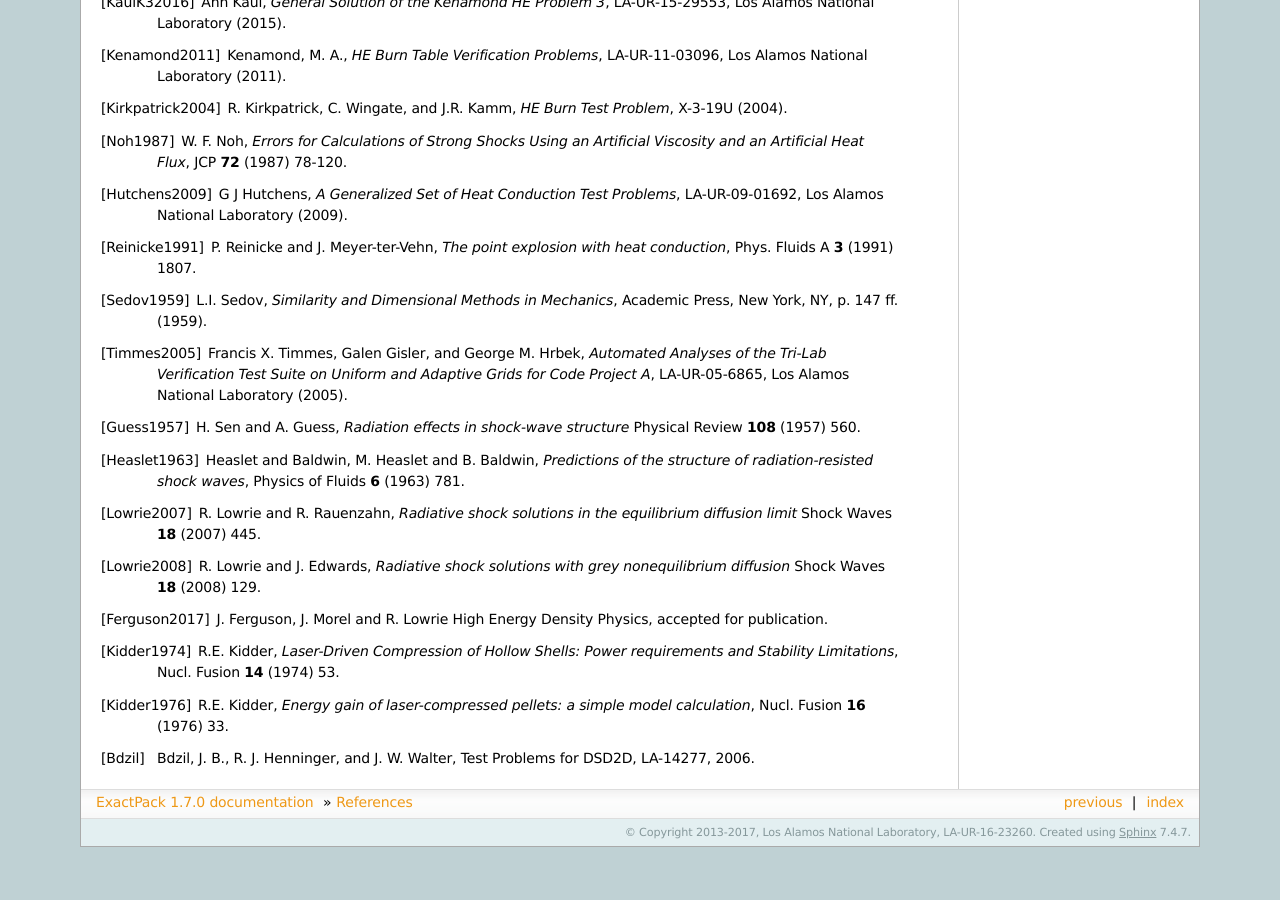
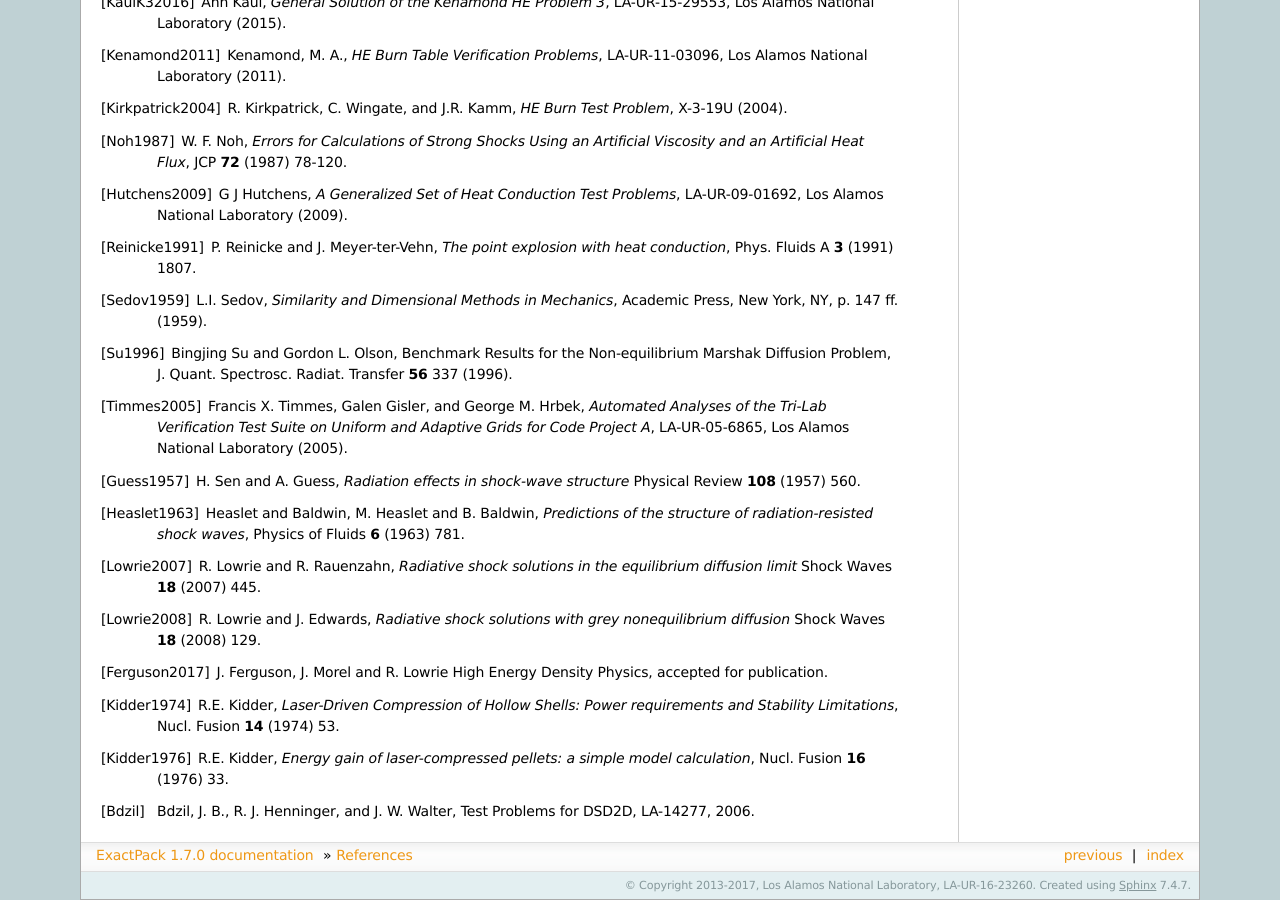
Before and after one commit to lanl/ExactPack, a Sphinx documentation site: the page built from doc/source/references.rst, in a window 1280 px wide and 900 px high, scrolled down 897 px. Built offline with Sphinx 7.4.7, drawn with Linux system fonts in a browser that asks for light colours; before the commit the page ends 1744 px from its top, so only the background shows below that.

Commit message:
Add back Su-Olson reference.

```diff
--- a/doc/source/references.rst
+++ b/doc/source/references.rst
@@ -119,10 +119,10 @@ References
    *Similarity and Dimensional Methods in Mechanics*,
    Academic Press, New York, NY, p. 147 ff. (1959).
 
-.. .. [Su1996]
-..    Bingjing Su and Gordon L. Olson,
-..    Benchmark Results for the Non-equilibrium Marshak Diffusion Problem,
-..    J. Quant. Spectrosc. Radiat. Transfer **56** 337 (1996).
+.. [Su1996]
+   Bingjing Su and Gordon L. Olson,
+   Benchmark Results for the Non-equilibrium Marshak Diffusion Problem,
+   J. Quant. Spectrosc. Radiat. Transfer **56** 337 (1996).
 
 .. [Timmes2005]
    Francis X. Timmes, Galen Gisler, and George M. Hrbek,
```
